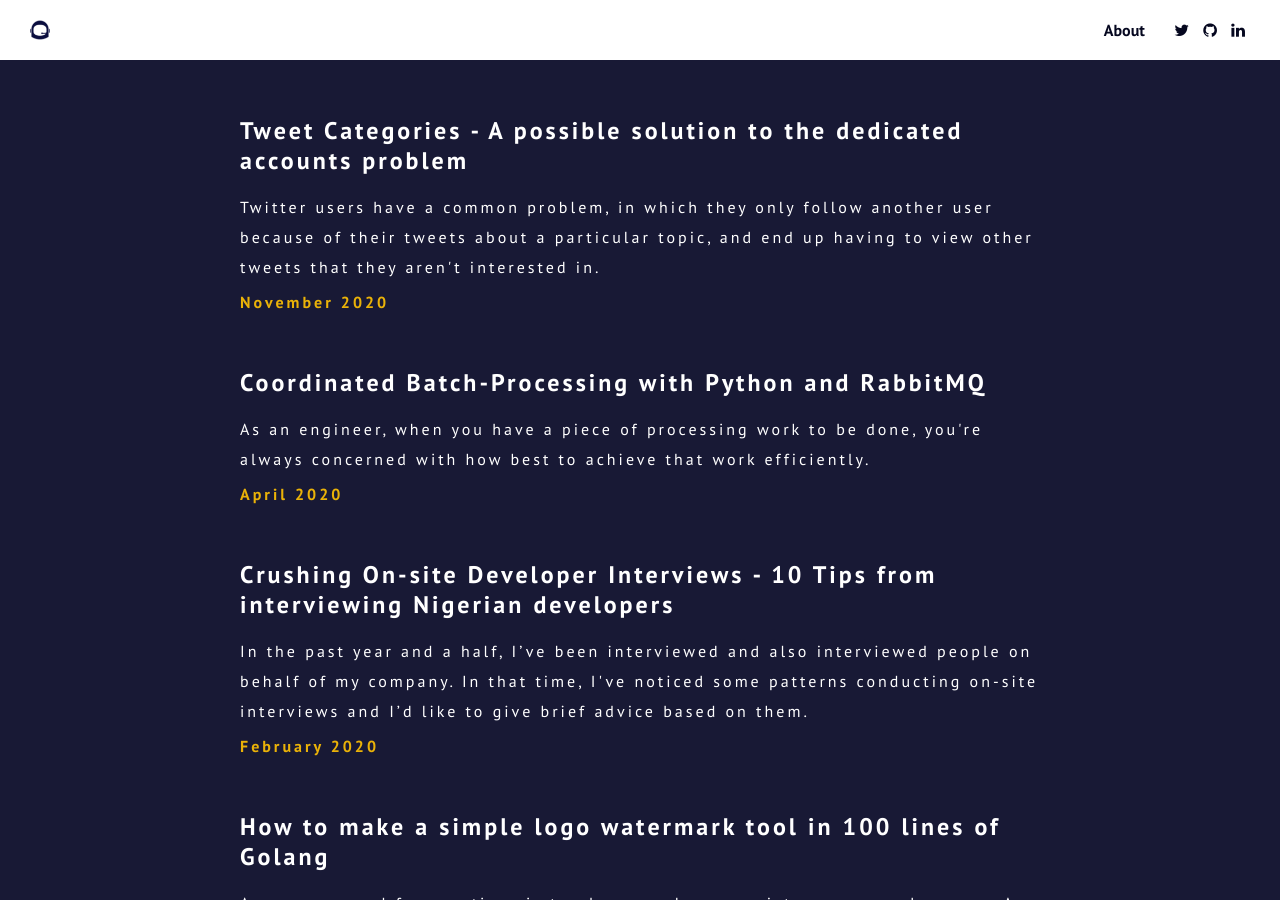
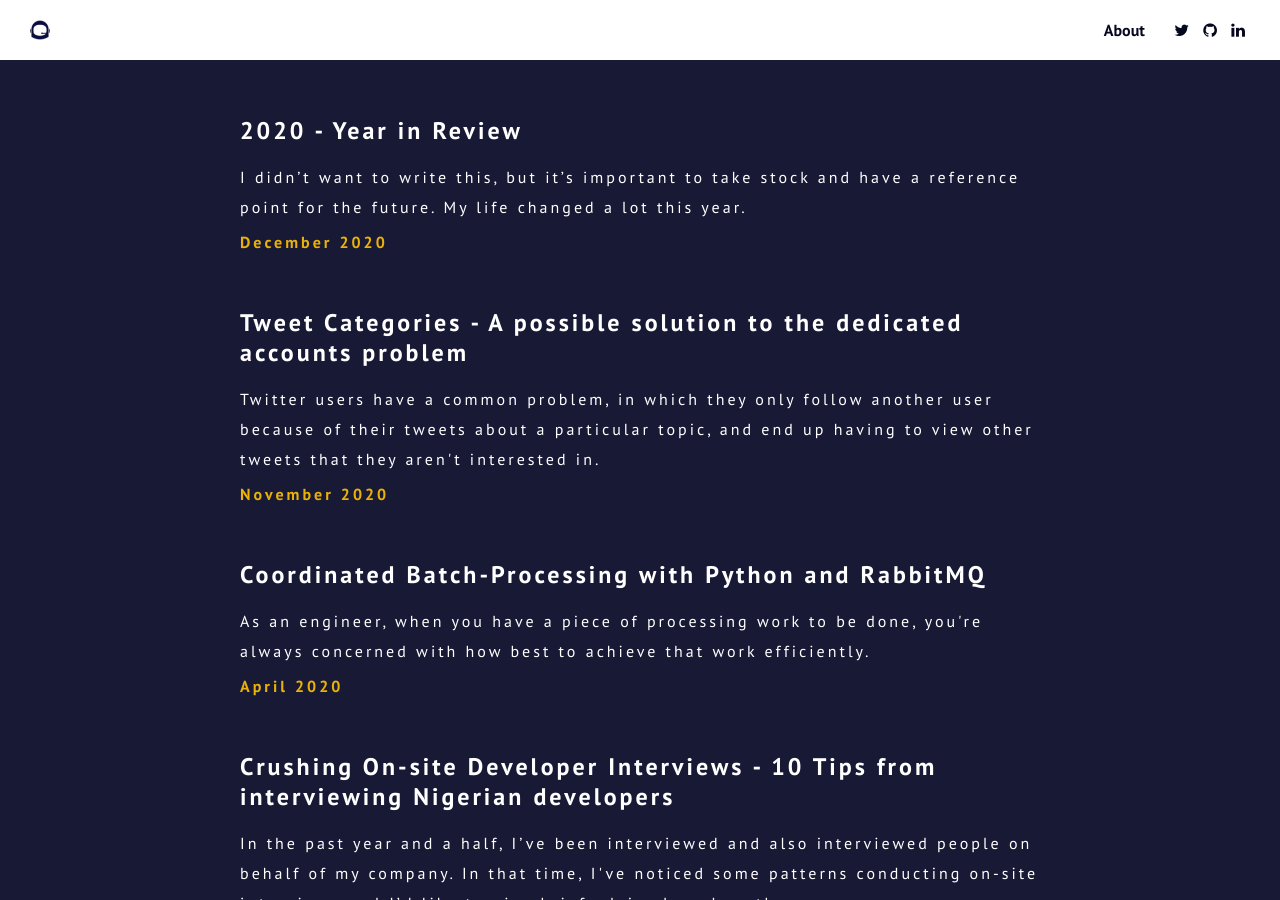
Before and after one commit to OpeOnikute/opeonikute.github.io, a Jekyll site: the page built from index.html, in a window 1280 px wide and 900 px high. Built offline with Jekyll 4.4.1, drawn with Linux system fonts in a browser that asks for light colours; some of the changed lines change nothing that is shown.

Commit message:
add year-in-review post 2020

```diff
--- a/_data/posts.yml
+++ b/_data/posts.yml
@@ -1,3 +1,7 @@
+- title: 2020 - Year in Review
+  link: 2020-year-in-review
+  date: December 2020
+  synopsis: I didn’t want to write this, but it’s important to take stock and have a reference point for the future. My life changed a lot this year.
 - title: Tweet Categories - A possible solution to the dedicated accounts problem
   link: tweet-categories
   date: November 2020
--- /dev/null
+++ b/posts/2020-year-in-review.md
@@ -0,0 +1,97 @@
+---
+layout: post
+title: 2020 - Year in Review
+sub_title:
+date: December 2020
+featured_image: https://opeonikute.dev/img/Background.png
+synopsis: I didn’t want to write this, but it’s important to take stock and have a reference point for the future. My life changed a lot this year.
+image-theme: dark
+---
+
+I didn’t want to write this. Maybe I didn’t want to share because it feels like an attempt to impress people with the year’s accomplishments, to which:
+
+1. Is anything I’ve done even impressive?
+2. Impressing people is a vanity metric [1], that I shouldn't let influence my decisions.
+
+Nonetheless, it’s important to take stock and have a reference point for the future. It's also important to share these things because one person might get inspired by the little you do, and do even greater.
+
+My life changed a lot this year and overall I’m grateful for all the progress made.
+
+## Work
+
+I transitioned into a full-time DevOps role at [Paystack](http://paystack.com/) at the beginning of the year, and it been amazing so far. The best thing about working in Paystack is the culture and then the people. Everywhere you turn, there’s someone who is a genius at what they do.
+
+My reasons for the transition were achieved in just 6 months and then some. I also managed to get promoted within my first 3 months which was cool 🎉.
+
+My role is a blend of Observability & DevOps, which means I get to spend a lot of time looking under the hood to understand how complex systems work, building tools to automate that and sharing that information with other engineers.
+
+## Observability
+
+I've spent a lot of time grokking problems around observability and the more I discover, the more I enjoy solving them. It's a constant learning journey and it's nice to see how far I've come in such little time.
+
+**Observability is tooling and techniques that improve our understanding of how complex systems work.** It is important as a company scales because understanding+visibility of a system's behaviour is needed before you can solve issues e.g. if a problem is caused by a problematic patch that causes a Linux package to look for files in the wrong directory, you need tooling to figure that out in reasonable time.
+
+If you don't have that visibility, your mean time to detect and resolve issues is longer, and your customers will have a bad experience leading to a loss in revenue.
+
+This year I've grokked Distributed Tracing, APM, Network (TCP, UDP, DNS), System (CPU, Memory, I/O etc) and there's still so much more to discover in other layers.
+
+If you're interested in learning more about what observability is, [Cory Watson's blog](http://onemogin.com/observability/) has a lot of great resources.
+
+## Projects
+
+I built some fun, nice-to-have projects this year. [Olojo Ibi](https://olojo-ibi.xyz/), a fun game for birthday celebrants to make them more special [2]. [Daily Panda](https://daily-panda.site/), a very on-brand daily magazine for my spirit animal. Plus spent some time re-writing the backend for [Safety Alert](http://safety-alert.herokuapp.com/index) [3].
+
+I also contributed to some other open-source projects like [the API for Paystack Music](https://github.com/PaystackHQ/paystack-music-api), [Node API starter](https://github.com/opeonikute/node-api-starter) etc.
+
+## Books
+
+I'm not much of a recreational reader anymore. I mostly read technical books to learn, and most of my reading was at the beginning of the year and towards the end. At the beginning of the year, I read [Practical AWS Networking](https://www.amazon.com/Practical-AWS-Networking-networks-Balancing-ebook/dp/B076WX4XNH?tag=techblast0f-20) (in prep for my DevOps transition), completed [Distributed Systems Design](https://www.amazon.com/Designing-Distributed-Systems-Patterns-Paradigms/dp/1491983647?tag=harshabalani-20) and [Site Reliability Engineering: How Google Runs Production Systems](https://www.amazon.com/Site-Reliability-Engineering-Production-Systems/dp/149192912X?tag=techblast0f-20).
+
+Towards the end i've been reading two books:
+
+1. [High Performance Browser Networking](https://hpbn.co/) - a really great (online) book for understanding how the Application (HTTP) and Transport (TCP/IP) layers behave, and how performance is a feature.
+2. [BPF Performance Tools: Linux System and Application Observability](https://search.safaribooksonline.com/book/operating-systems-and-server-administration/linux/9780136588870) [4].
+
+Overall, I didn't crack 15% of [the number of books I wanted to read](https://www.notion.so/2020-Reading-List-c4ba241c664140aa9c030f1ca4b67cef) but it's within reason. I selected most of them because they seemed interesting. In the future, the books I'm reading will be tuned to fit my specific learning paths.
+
+## Misc
+
+This section contains stuff that don't have enough content to get a whole section.
+
+**Gym-gym-gymnastics:** I started working out properly towards the end of the year. I've gained about 3kg so far (I had been the same weight for almost 5 years).
+
+Writing: I wrote [three articles this year](https://opeonikute.dev/posts). I plan to write more whenever I discover any technical knowledge that is underrepresented online.
+
+**Music**: I listened to a lot of great music this year [5].
+
+**Nigeria**: I didn't think the country could show in even clearer terms that it's just a blood-sucking demon, but it did [6].
+
+**Relationship**: Started the year single, ending it single.
+
+**Friendships**: I've met so many great people this year, and I'm really grateful for every one.
+
+## The Future
+
+**Observability**: Next year I'm going to spend a lot of time still thinking about. I also plan to get a better understanding of how Linux systems work, to help with observing them. Depending on how my eBPF exploration goes, I might learn how to write C properly.
+
+**Templice**: I also plan to finish building and test a new product at the beginning of the year. Excited about the people I'm working with on this one. More on that later.
+
+**Evangelism**: I need to get better at evangelism of the tooling I build. I've learnt that a lot of it has to do with being intentional about sharing the information in a way that gets people excited about it.
+
+**Efficiency**: I will spend some time thinking about and implementing some new ways to be more efficient at the work I do. Automation, templates etc.
+
+Thanks to [Chidi](https://twitter.com/ChidiWilliams__) for inspiring me to write this down in more ways than one.
+
+## Notes
+
+[1] It matters little on the level of the work you do. If it does, it means you can lose motivation to do good work if people don’t seem impressed with it.
+
+[2] It has already done so for a bunch of people and I’m glad they enjoyed the experience.
+
+[3] The plan was to revamp the entire thing and make it more useful, but the bandwidth wasn't available on most fronts. The good news is, some other brilliant devs have built a part of what was our vision. The name is [Aabo](https://getaabo.com/) and a detailed article explaining it is [here](https://restofworld.org/2020/end-sars-nigeria-apps/).
+
+[4] I recently encountered eBPF, a tool that is useful for getting much more information about the behaviour of Linux systems. The tools built on top of it help in diagnosing problems and opportunities to optimise performance.
+
+[5] My top songs this year - [https://open.spotify.com/playlist/37i9dQZF1EM0px5fqk7VWJ](https://open.spotify.com/playlist/37i9dQZF1EM0px5fqk7VWJ).
+
+[6] We asked our government to stop the police from killing us, and they responded with even more killing. More information about the End SARS protest on the [Wiki Page](https://en.wikipedia.org/wiki/End_SARS).
```
